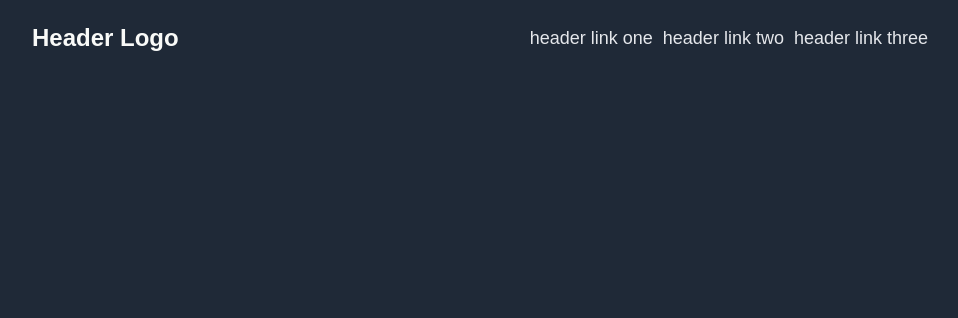
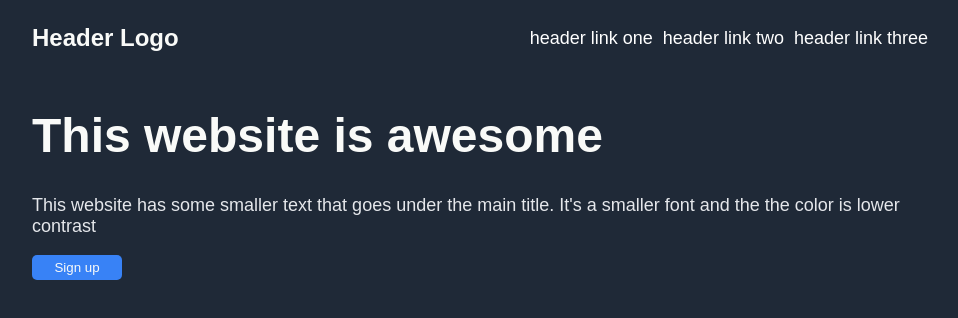
Before and after one commit to colintea/practice-landing-page, a plain HTML site: page index.html in a window 1280 px wide. Shown: the whole page, without its empty margins (160-1118 px from the left). Drawn offline with Linux system fonts and the light colour scheme.

Commit message:
Add structure to top section of landing page
Added some containers and styling for the top section of the landing
page.

```diff
--- a/index.html
+++ b/index.html
@@ -12,10 +12,23 @@
             <div class="header">
                 <h3 class="logo">Header Logo</h3>
                 <ul>
-                    <li>header link one</li>
-                    <li>header link two</li>
-                    <li>header link three</li>
+                    <li><a href="">header link one</a></li>
+                    <li><a href="">header link two</a></li>
+                    <li><a href="">header link three</a></li>
                 </ul>
+            </div>
+            <div class="hero">
+                <div class="hero-left">
+                    <h1>This website is awesome</h1>
+                    <p>
+                        This website has some smaller text that goes under the main title. It's a smaller font and the
+                        the color is lower contrast
+                    </p>
+                    <button>Sign up</button>
+                </div>
+                <div class="hero-right">
+                    <img src="">
+                </div>
             </div>
         </div>
 
--- a/style.css
+++ b/style.css
@@ -36,6 +36,31 @@ body {
     font-size: 24px;
 }
 
+.header a {
+    text-decoration: none;
+    color: white;
+}
+
+.hero-left h1 {
+    color: #F9FAF8;
+    font-size: 48px;
+    font-weight: 900;
+}
+
+.hero-left p {
+    font-size: 18px;
+    color: #E5E7EB;
+}
+
+.hero-left button {
+    color: #F9FAF8;
+    background-color: #3882F6;
+    width: 90px;
+    height: 25px;
+    border: none;
+    border-radius: 5px;
+}
+
 ul {
     display: flex;
     margin: 0px;
```
